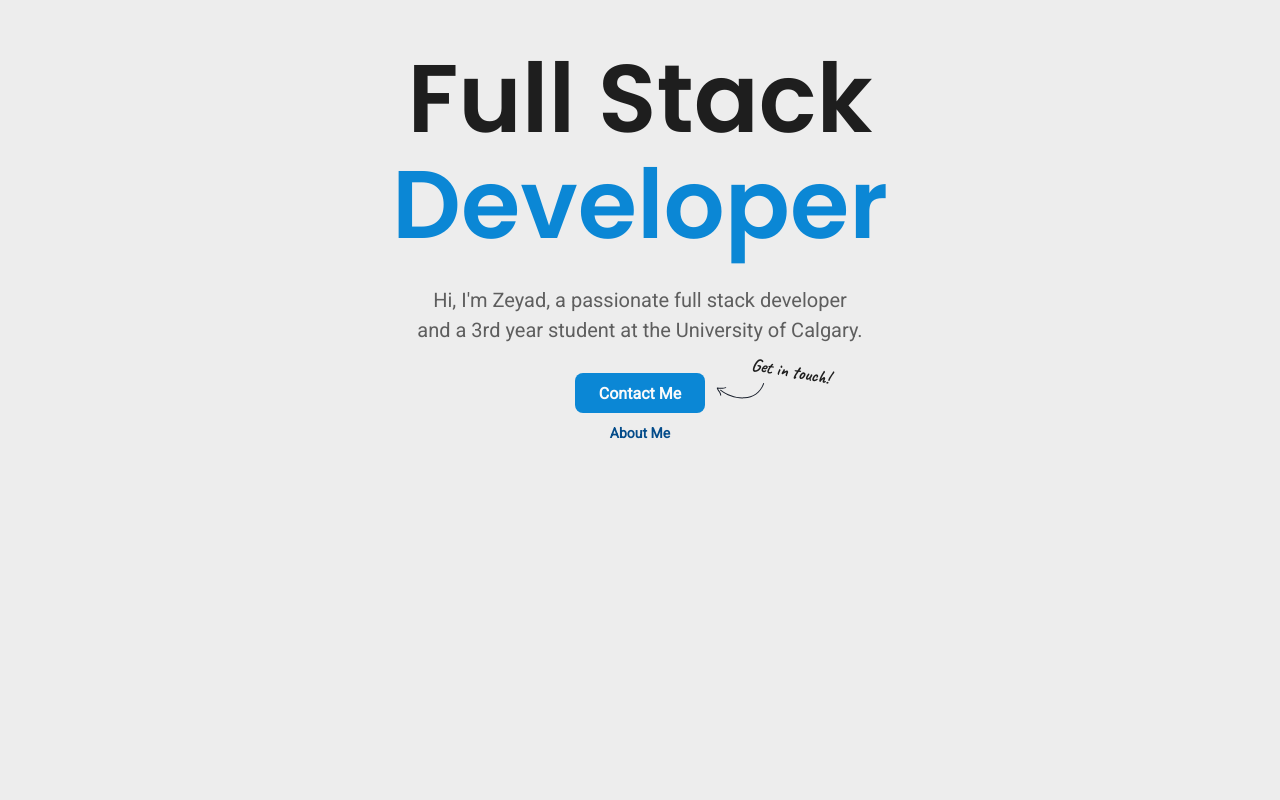
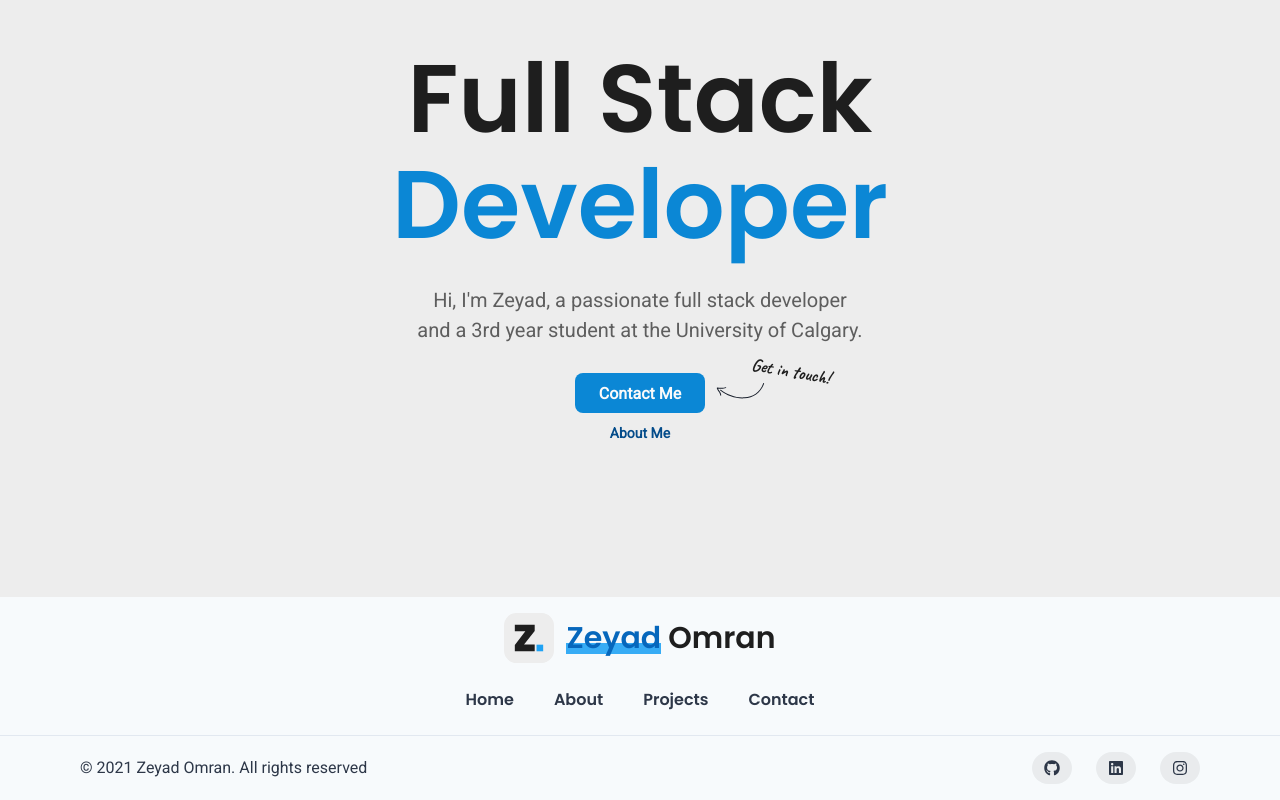
Before and after one commit to zeyadomran/personal-website, a Next.js app in the folder web/: page / in a window 1280 px wide. Shown: the part 212-1012 px from the top of the page. Before the commit the page ends 809 px from the top, so only its background shows below. Built offline with nearby package versions, Linux system fonts and the light colour scheme.

Commit message:
Added Footer

```diff
--- a/web/package.json
+++ b/web/package.json
@@ -17,6 +17,7 @@
 		"next": "latest",
 		"react": "^17.0.2",
 		"react-dom": "^17.0.2",
+		"react-icons": "^4.2.0",
 		"webpack": "^5.37.1"
 	},
 	"devDependencies": {
--- /dev/null
+++ b/web/src/components/Footer.tsx
@@ -0,0 +1,82 @@
+import {
+	Box,
+	Container,
+	Stack,
+	useColorModeValue,
+	Text,
+	Icon,
+} from "@chakra-ui/react";
+import React from "react";
+import { FaInstagram, FaGithub, FaLinkedin } from "react-icons/fa";
+import Logo from "./Logo";
+import NavItem from "./NavItem";
+import SocialButton from "./SocialButton";
+
+const Footer: React.FC = () => {
+	return (
+		<Box
+			as="footer"
+			bg={useColorModeValue("gray.50", "gray.900")}
+			color={useColorModeValue("gray.700", "gray.200")}
+			mb={0}
+			mt="auto"
+		>
+			<Container
+				as={Stack}
+				maxW={"6xl"}
+				py={4}
+				spacing={4}
+				justify={"center"}
+				align={"center"}
+			>
+				<Logo />
+				<Stack direction={"row"} spacing={6}>
+					<NavItem to={"/"}>Home</NavItem>
+					<NavItem to={"/about"}>About</NavItem>
+					<NavItem to={"/projects"}>Projects</NavItem>
+					<NavItem to={"/contact"}>Contact</NavItem>
+				</Stack>
+			</Container>
+
+			<Box
+				borderTopWidth={1}
+				borderStyle={"solid"}
+				borderColor={useColorModeValue("gray.200", "gray.700")}
+			>
+				<Container
+					as={Stack}
+					maxW={"6xl"}
+					py={4}
+					direction={{ base: "column", md: "row" }}
+					spacing={4}
+					justify={{ base: "center", md: "space-between" }}
+					align={{ base: "center", md: "center" }}
+				>
+					<Text>© 2021 Zeyad Omran. All rights reserved</Text>
+					<Stack direction={"row"} spacing={6}>
+						<SocialButton
+							label={"Github"}
+							href={"https://github.com/zeyadomran"}
+						>
+							<Icon as={FaGithub} />
+						</SocialButton>
+						<SocialButton
+							label={"LinkedIn"}
+							href={"https://www.linkedin.com/in/zeyadomran/"}
+						>
+							<Icon as={FaLinkedin} />
+						</SocialButton>
+						<SocialButton
+							label={"Instagram"}
+							href={"https://www.instagram.com/zeyadomran/"}
+						>
+							<Icon as={FaInstagram} />
+						</SocialButton>
+					</Stack>
+				</Container>
+			</Box>
+		</Box>
+	);
+};
+
+export default Footer;
--- a/web/src/components/Hero.tsx
+++ b/web/src/components/Hero.tsx
@@ -12,9 +12,9 @@ import {
 import NextLink from "next/link";
 import React from "react";
 
-const Hero: React.FC = () => {
+const Hero: React.FC<any> = (props) => {
 	return (
-		<Container maxW={"3xl"}>
+		<Container maxW={"3xl"} {...props}>
 			<Stack
 				as={Box}
 				textAlign={"center"}
--- /dev/null
+++ b/web/src/components/SocialButton.tsx
@@ -0,0 +1,39 @@
+import { Button, useColorModeValue, VisuallyHidden } from "@chakra-ui/react";
+import React from "react";
+
+interface SocialButtonProps {
+	children: React.ReactNode;
+	label: string;
+	href: string;
+}
+
+const SocialButton: React.FC<SocialButtonProps> = ({
+	children,
+	label,
+	href,
+}) => {
+	return (
+		<Button
+			bg={useColorModeValue("blackAlpha.100", "whiteAlpha.100")}
+			rounded={"full"}
+			w={8}
+			h={8}
+			cursor={"pointer"}
+			as={"a"}
+			target={"_blank"}
+			href={href}
+			display={"inline-flex"}
+			alignItems={"center"}
+			justifyContent={"center"}
+			transition={"background 0.3s ease"}
+			_hover={{
+				bg: useColorModeValue("blackAlpha.200", "whiteAlpha.200"),
+			}}
+		>
+			<VisuallyHidden>{label}</VisuallyHidden>
+			{children}
+		</Button>
+	);
+};
+
+export default SocialButton;
--- a/web/src/pages/index.tsx
+++ b/web/src/pages/index.tsx
@@ -1,5 +1,6 @@
 import Head from "next/head";
 import React from "react";
+import Footer from "../components/Footer";
 import Hero from "../components/Hero";
 import Navbar from "../components/Navbar";
 
@@ -13,9 +14,16 @@ const Index: React.FC = () => {
 				/>
 				<title>Zeyad Omran - Developer</title>
 			</Head>
-			<main>
+			<main
+				style={{
+					display: "flex",
+					minHeight: "100vh",
+					flexDirection: "column",
+				}}
+			>
 				<Navbar />
-				<Hero />
+				<Hero style={{ flex: 1 }} />
+				<Footer />
 			</main>
 		</>
 	);
```
Also changed, not shown: 1 other file (tests, documents, lock files or other folders).
